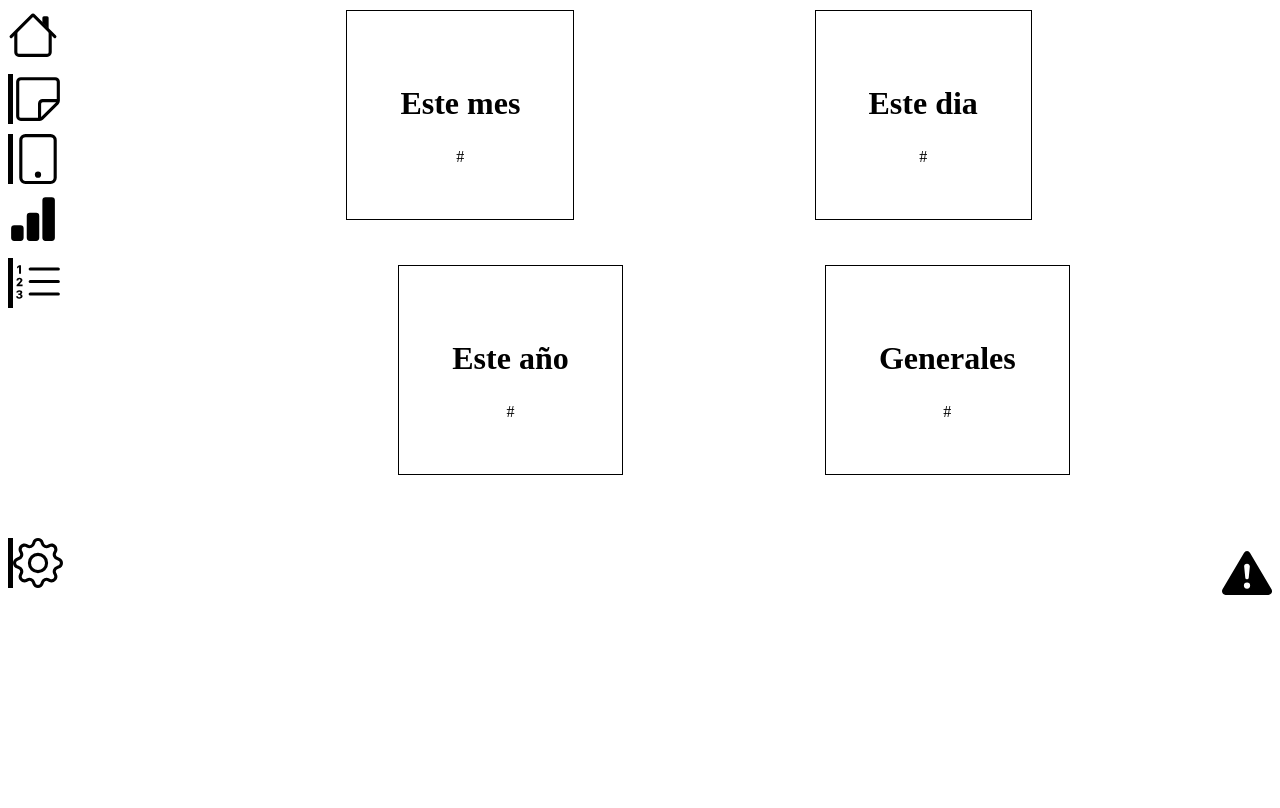
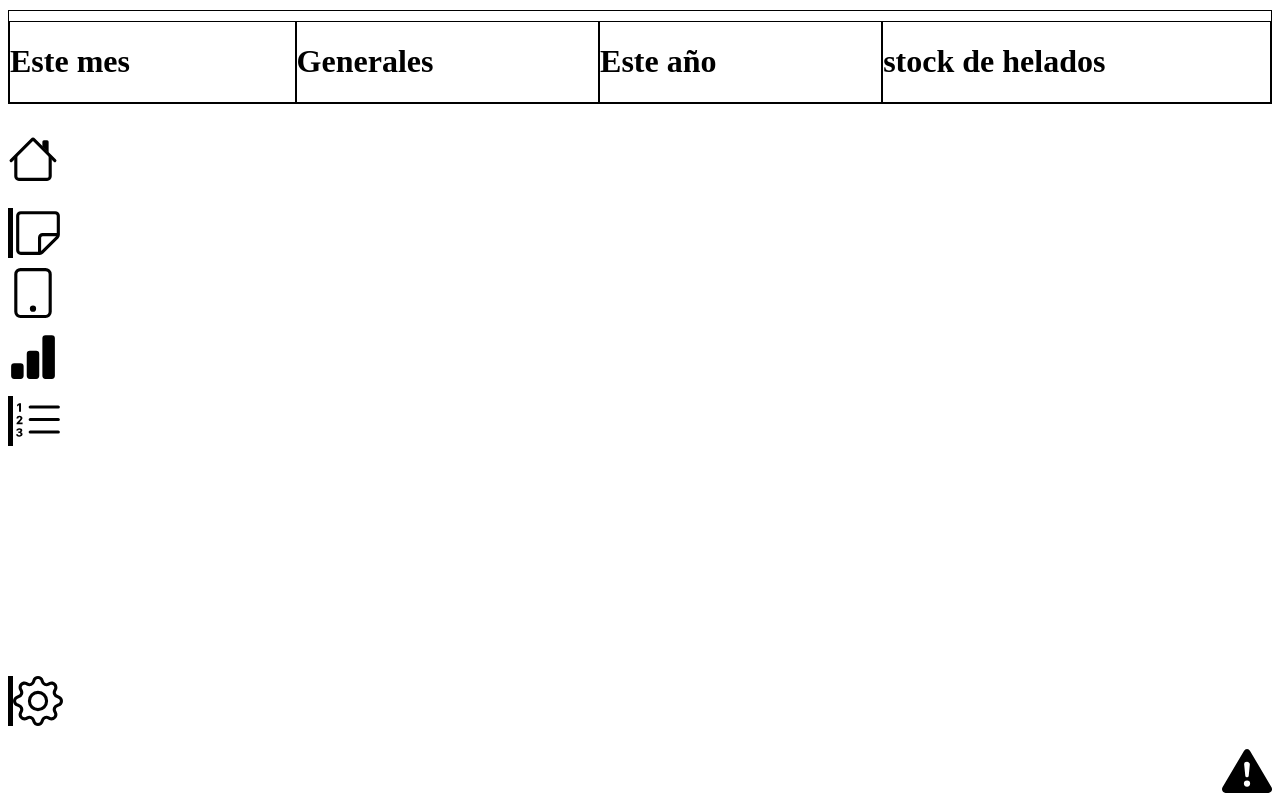
Before and after one commit to SoloFausto/El-Comerciante, a PHP site: page /estadisticas.php in a window 1280 px wide. Before the commit the page ends 595 px from the top, so only its background shows below. Run offline with PHP 8.4, Linux system fonts and the light colour scheme; some libraries are stand-ins or nearby versions.

Commit message:
Update estadisticas.php

```diff
--- a/view/dolcezzainterfaces/personal/estadisticas/estadisticas.php
+++ b/view/dolcezzainterfaces/personal/estadisticas/estadisticas.php
@@ -10,46 +10,24 @@
 
 
 <body>
-<table class="estadisticas">
-<td ><h1 class="x">Este dia</h1></td>
-<tr>
-<td>#</td>
-</tr>
-</table>
+<div class="page">
+<div class="content">
+<div class="stat"><h1>Este mes</h1></div>
+<div class="stat"><h1>Generales</h1></div>
+<div class="stat"><h1>Este año</h1></div>
+<div class="stat"><h1>stock de helados</h1></div>
 </div>
-<div>
-<table class="comandas">
-<td><h1>Este mes</h1></td>
-<tr>
-<td>#</td>
-</tr>
-</table>
-</div>
-<table class="stock">
-<td><h1>Generales</h1></td>
-<tr>
-<td>#</td>
-</tr>
-</table>
-</div>
-<table class="dispositivos">
-<td><h1>Este año</h1></td>
-<tr>
-<td>#</td>
-</tr>
-</table>
-</div>
-<div>
-    <a href="../paginaPrincipal/inicio.php">
+<div class="navbar">
+  <div class="icon">
+    <a href="inicio.php">
     <div class="home">
       <svg xmlns="http://www.w3.org/2000/svg" width="50" height="auto" fill="currentColor" class="bi bi-house" viewBox="0 0 16 16">
         <path fill-rule="evenodd" d="M2 13.5V7h1v6.5a.5.5 0 0 0 .5.5h9a.5.5 0 0 0 .5-.5V7h1v6.5a1.5 1.5 0 0 1-1.5 1.5h-9A1.5 1.5 0 0 1 2 13.5zm11-11V6l-2-2V2.5a.5.5 0 0 1 .5-.5h1a.5.5 0 0 1 .5.5z"/>
         <path fill-rule="evenodd" d="M7.293 1.5a1 1 0 0 1 1.414 0l6.647 6.646a.5.5 0 0 1-.708.708L8 2.207 1.354 8.854a.5.5 0 1 1-.708-.708L7.293 1.5z"/>
       </svg>
-</a>
     </div>
-
-
+  </div>
+<div class="icon">
   <a href="../comandas/comanda.php">
   <div class="notes">
     <svg xmlns="http://www.w3.org/2000/svg" width="50" height="auto" fill="currentColor" class="bi bi-sticky" viewBox="0 0 16 16">
@@ -58,7 +36,7 @@
   </a>
 </div>
 
-  <div class="tablet">
+<div class="icon">
   <a href="../dispositivosVinculados/dispositivos.php">
     <svg xmlns="http://www.w3.org/2000/svg" width="50" height="auto" fill="currentColor" class="bi bi-tablet" viewBox="0 0 16 16">
       <path d="M12 1a1 1 0 0 1 1 1v12a1 1 0 0 1-1 1H4a1 1 0 0 1-1-1V2a1 1 0 0 1 1-1h8zM4 0a2 2 0 0 0-2 2v12a2 2 0 0 0 2 2h8a2 2 0 0 0 2-2V2a2 2 0 0 0-2-2H4z"/>
@@ -67,6 +45,7 @@
   </a>
 </div>
 
+<div class="icon">
   <a href="../estadisticas/estadisticas.php">
   <div class="estadisticas1">
   <svg xmlns="http://www.w3.org/2000/svg" width="50" height="auto" fill="currentColor" class="bi bi-bar-chart-fill" viewBox="0 0 16 16">
@@ -75,6 +54,7 @@
   </a>
 </div>
 
+<div class="icon">
   <a href="#">
   <div class="comandas1">
   <svg xmlns="http://www.w3.org/2000/svg" width="50" height="50" fill="currentColor" class="bi bi-list-ol" viewBox="0 0 16 16">
@@ -84,6 +64,7 @@
   </a>
 </div>
 
+<div class="icon">
   <a href="#">
   <div class="settings">
   <svg xmlns="http://www.w3.org/2000/svg" width="50" height="auto" fill="currentColor" class="bi bi-gear" viewBox="0 0 16 16">
@@ -91,6 +72,8 @@
     <path d="M9.796 1.343c-.527-1.79-3.065-1.79-3.592 0l-.094.319a.873.873 0 0 1-1.255.52l-.292-.16c-1.64-.892-3.433.902-2.54 2.541l.159.292a.873.873 0 0 1-.52 1.255l-.319.094c-1.79.527-1.79 3.065 0 3.592l.319.094a.873.873 0 0 1 .52 1.255l-.16.292c-.892 1.64.901 3.434 2.541 2.54l.292-.159a.873.873 0 0 1 1.255.52l.094.319c.527 1.79 3.065 1.79 3.592 0l.094-.319a.873.873 0 0 1 1.255-.52l.292.16c1.64.893 3.434-.902 2.54-2.541l-.159-.292a.873.873 0 0 1 .52-1.255l.319-.094c1.79-.527 1.79-3.065 0-3.592l-.319-.094a.873.873 0 0 1-.52-1.255l.16-.292c.893-1.64-.902-3.433-2.541-2.54l-.292.159a.873.873 0 0 1-1.255-.52l-.094-.319zm-2.633.283c.246-.835 1.428-.835 1.674 0l.094.319a1.873 1.873 0 0 0 2.693 1.115l.291-.16c.764-.415 1.6.42 1.184 1.185l-.159.292a1.873 1.873 0 0 0 1.116 2.692l.318.094c.835.246.835 1.428 0 1.674l-.319.094a1.873 1.873 0 0 0-1.115 2.693l.16.291c.415.764-.42 1.6-1.185 1.184l-.291-.159a1.873 1.873 0 0 0-2.693 1.116l-.094.318c-.246.835-1.428.835-1.674 0l-.094-.319a1.873 1.873 0 0 0-2.692-1.115l-.292.16c-.764.415-1.6-.42-1.184-1.185l.159-.291A1.873 1.873 0 0 0 1.945 8.93l-.319-.094c-.835-.246-.835-1.428 0-1.674l.319-.094A1.873 1.873 0 0 0 3.06 4.377l-.16-.292c-.415-.764.42-1.6 1.185-1.184l.292.159a1.873 1.873 0 0 0 2.692-1.115l.094-.319z"/>
   </svg>
   </a>
+</div>
+<div class="icon">
   <a href="#">
   <div class="warning">
   <svg xmlns="http://www.w3.org/2000/svg" width="50" height="auto" fill="currentColor" class="bi bi-exclamation-triangle-fill" viewBox="0 0 16 16">
@@ -99,6 +82,7 @@
   </div>
   </a>
 </div>
+
 </div>
 
 <style>
@@ -116,31 +100,22 @@
             height: 50px;
   }
 
-  table{
+  .navbar{
+    flex:auto;
+    flex-direction: column  ;
+    display: flex;
+
+
+  }
+  .content{
     border:1px solid black;
-    padding:50px;
+    display: flex;
+    flex: auto;
+    flex-direction: row;
     }
-    .comandas{
-    text-align:center;
-    float:right;
-    margin-right:19%;
-    }
-    .estadisticas{
-    text-align:center;
-    float:right;
-    margin-right:19%;
-    }
-    .stock{
-    text-align:center;
-    float:right;
-    margin-right: 16%;
-    margin-top: 45px;
-    }
-    .dispositivos{
-    text-align:center;
-    float:right;
-    margin-right:16%;
-    margin-top: 45px;
+    .stat{
+      flex:auto;
+      border:1px solid black;
     }
     div{
         margin-top:10px;
```
Lines whose indentation alone changed are shown as unchanged.
